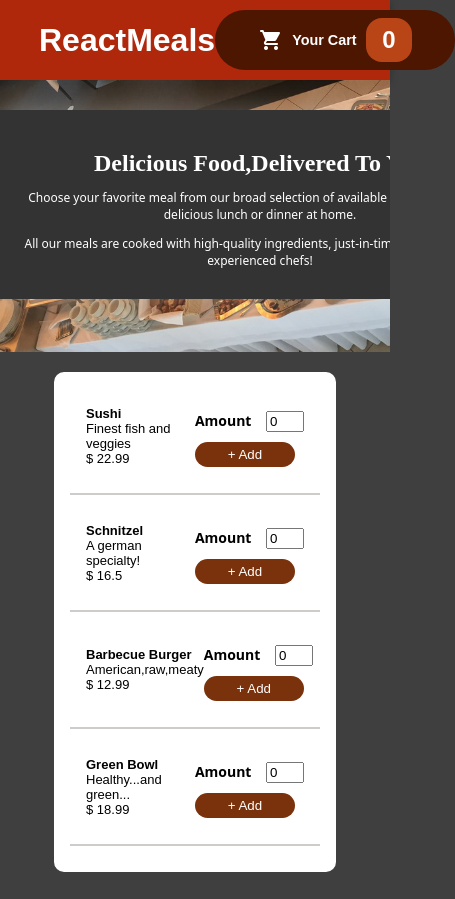
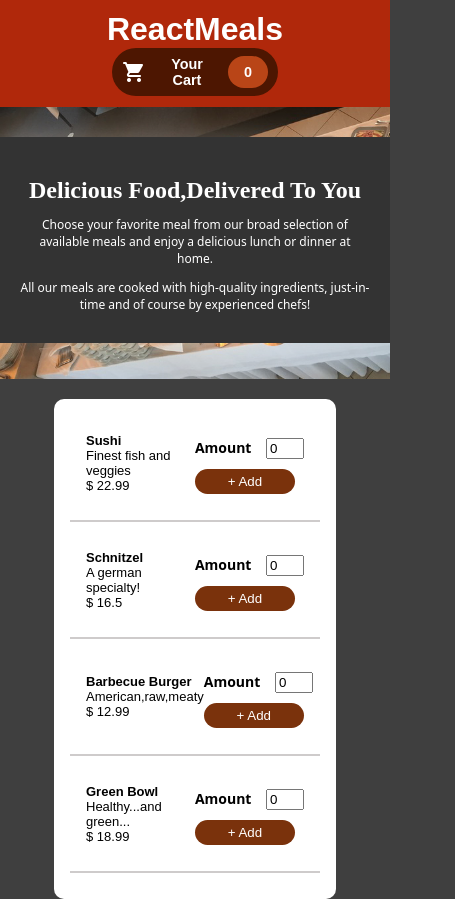
Before and after one commit to Kousay-Jebir/food-delivery-app, a React (Create React App) app: page / in a window 390 px wide. Shown: the whole page, 455 px wide, since content can reach past the window. Before the commit the page ends 872 px from the top, so only its background shows below. Built offline with nearby package versions, Linux system fonts and the light colour scheme.

Commit message:
fixing css issues

```diff
--- a/src/components/CartButton/CartButton.css
+++ b/src/components/CartButton/CartButton.css
@@ -8,13 +8,13 @@
 
 #cart_image {
   height: 1.5rem;
-    aspect-ratio: 1;
+  /* aspect-ratio: 1; */
 }
 
 /* .cart_button_title {} */
 
-@media screen and (max-width: 600px) {
+/* @media screen and (max-width: 600px) {
     .cart_button_counter {
       font-size: 1.5rem;
     }
-  }
+  } */
--- a/src/components/Description/Description.css
+++ b/src/components/Description/Description.css
@@ -1,7 +1,7 @@
-
 .description-container {
   background-color: #333;
-  width: 30em;
+  /* width: 30em; */
+  max-width: 30em;
   padding: 20px;
   margin-left: auto;
   margin-right: auto;
--- a/src/components/Header/Header.css
+++ b/src/components/Header/Header.css
@@ -1,7 +1,6 @@
-
 header {
   box-sizing: border-box;
-    width: 100%;
+  /* width: 100%; */
   color: white;
   font-family: sans-serif;
   background-color: #B0280B;
@@ -9,17 +8,22 @@ header {
   justify-content: space-between;
   align-items: center;
   padding-inline: 7rem;
-    top: 0;
-    left: 0;
-    width: 100%;
-    height: 5rem;
-    padding: 0 10%;
-    box-shadow: 0 2px 8px rgba(0, 0, 0, 0.25);
-    z-index: 10;
+
+  padding-block: 0.7rem;
+  overflow: hidden;
 }
 
+/*
 @media screen and (max-width: 600px) {
   .header {
     font-size: 1.5rem;
   }
+} */
+
+@media (max-width: 768px) {
+  header {
+    flex-wrap: wrap;
+    justify-content: center;
   }
+
+}
--- a/src/components/container/Container.css
+++ b/src/components/container/Container.css
@@ -1,3 +1,9 @@
+h1 {
+    margin: 0;
+    padding: 0;
+    width: auto;
+}
+
 .container {
     border-radius: 0.5rem;
     font-size: 1.5rem;
@@ -26,4 +32,12 @@
     font-weight: bold;
     margin: 0;
     font-size: 0.9rem;
+
 }
+
+@media (max-width: 768px) {
+    .cart_button_container {
+        min-width: fit-content;
+    }
+
+}
```
Lines whose indentation alone changed are shown as unchanged.
